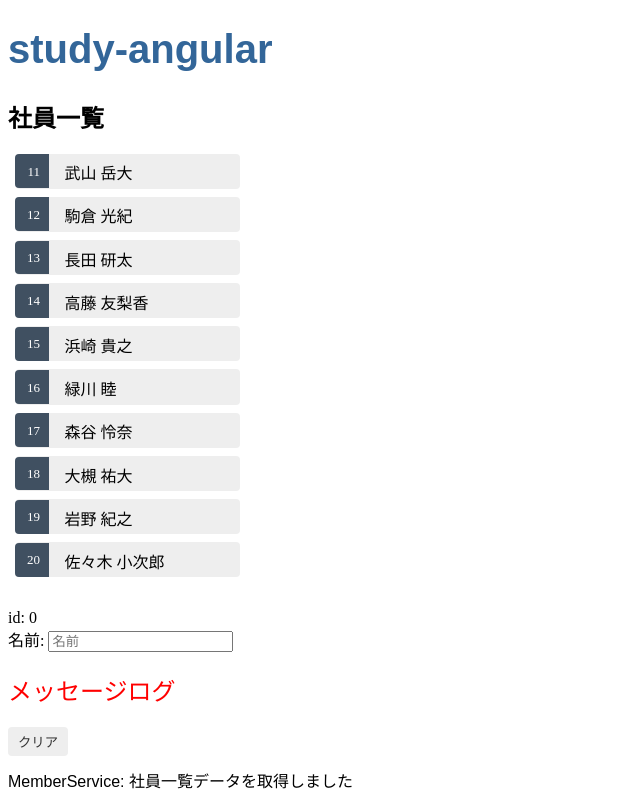
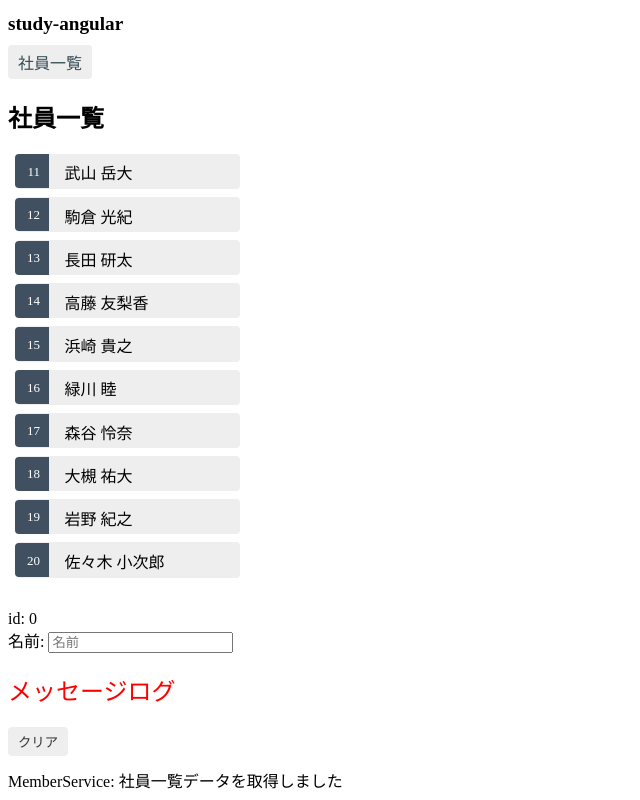
Before and after one commit to nagi125/study-angular, an Angular app: page /members in a window 1280 px wide. Shown: the whole page, without its empty margins (0-640 px from the left). Built offline with nearby package versions, Linux system fonts and the light colour scheme.

Commit message:
add: routerLinkの追加

```diff
--- a/src/app/app.component.html
+++ b/src/app/app.component.html
@@ -1,4 +1,7 @@
 <h1>{{ title }}</h1>
+<nav>
+  <a routerLink="/members">社員一覧</a>
+</nav>
 <router-outlet></router-outlet>
 <app-messages></app-messages>
 
--- a/src/app/app.component.scss
+++ b/src/app/app.component.scss
@@ -1,24 +1,33 @@
+/* AppComponent's private CSS styles */
 h1 {
-  color: #369;
-  font-family: Arial, Helvetica, sans-serif;
-  font-size: 250%;
+  font-size: 1.2em;
+  margin-bottom: 0;
 }
 
-h2, h3 {
-  color: #444;
-  font-family: Arial, Helvetica, sans-serif;
-  font-weight: lighter;
+h2 {
+  font-size: 2em;
+  margin-top: 0;
+  padding-top: 0;
 }
 
-body {
-  margin: 2em;
+nav a {
+  padding: 5px 10px;
+  text-decoration: none;
+  margin-top: 10px;
+  display: inline-block;
+  background-color: #eee;
+  border-radius: 4px;
 }
 
-body, input[type="text"], button {
-  color: #333;
-  font-family: Cambria, Georgia;
+nav a:visited, a:link {
+  color: #334953;
 }
 
-* {
-  font-family: Arial, Helvetica, sans-serif;
+nav a:hover {
+  color: #039be5;
+  background-color: #cfd8dc;
 }
+
+nav a.active {
+  color: #039be5;
+}
```
